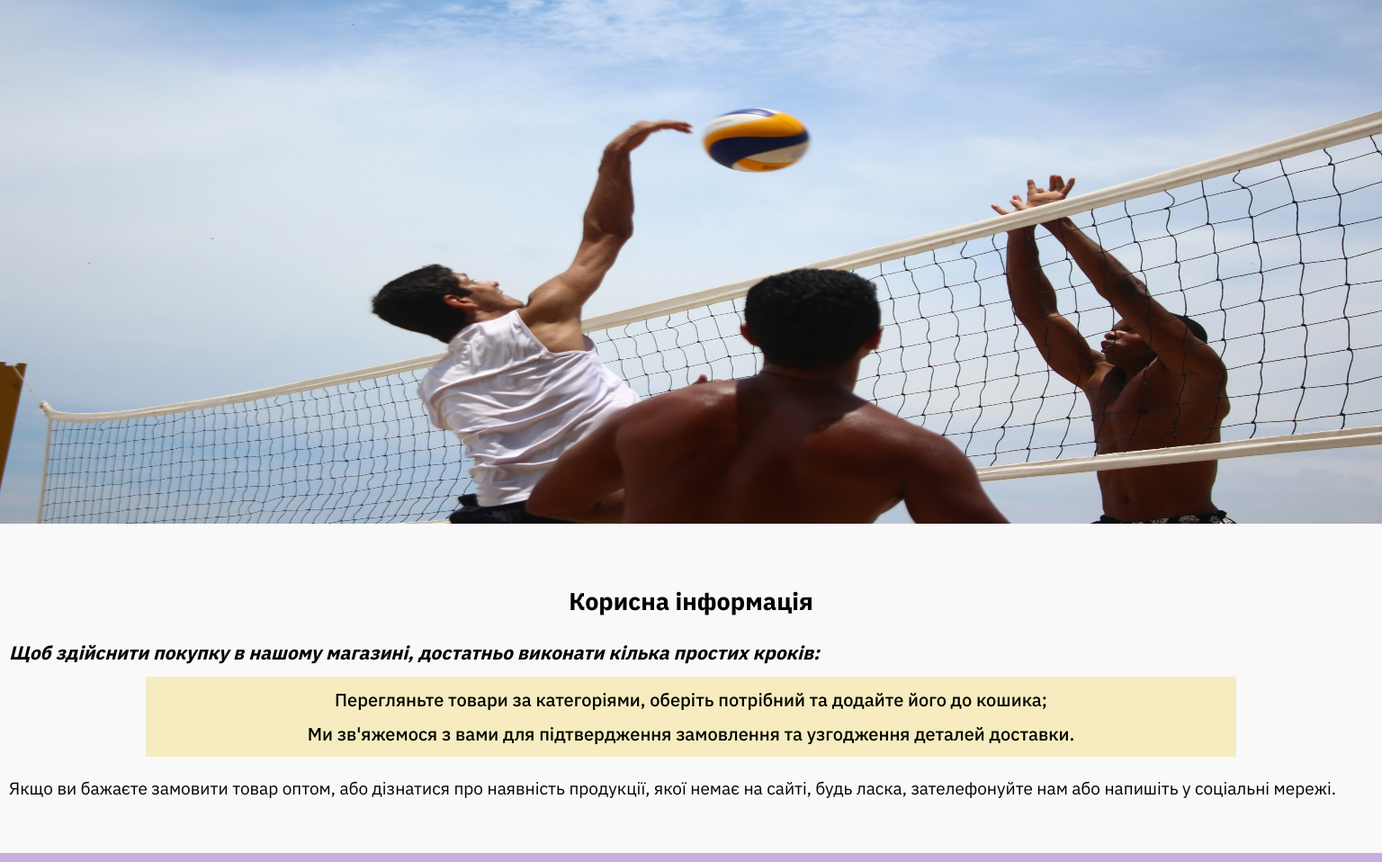
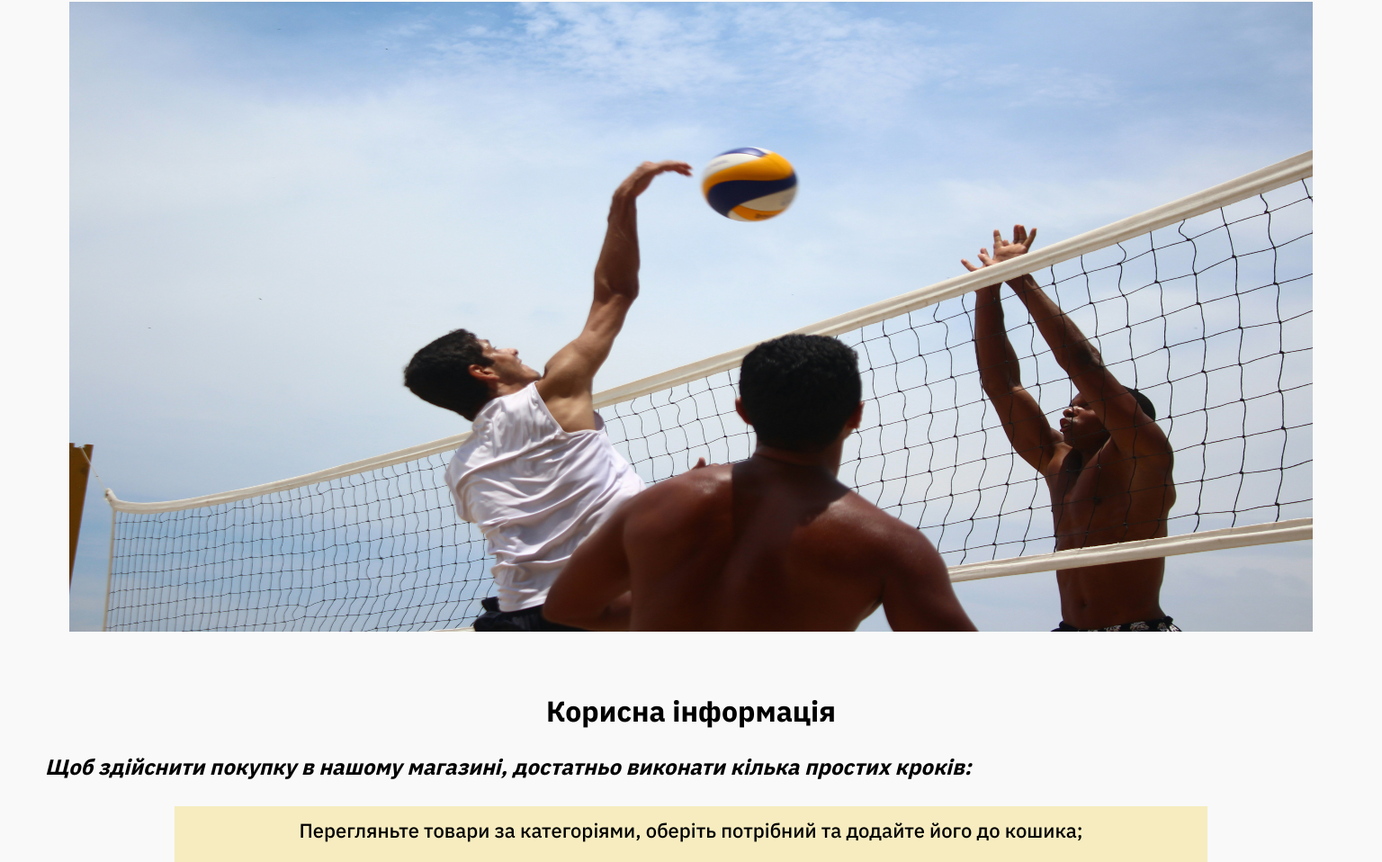
Before and after one commit to ulianasunny31/GARMONIYA_SHOP, a plain HTML site: page index.html in a window 1536 px wide. Shown: the part 192-1150 px from the top of the page at 90% size. Drawn offline with nearby package versions, Linux system fonts and the light colour scheme.

Commit message:
finished styles(1check)

```diff
--- a/css/styles.css
+++ b/css/styles.css
@@ -54,6 +54,26 @@ img {
 
 .visible {
   display: block;
+}
+
+/* width */
+::-webkit-scrollbar {
+  width: 12px;
+}
+
+/* Track */
+::-webkit-scrollbar-track {
+  background: white;
+}
+
+/* Handle */
+::-webkit-scrollbar-thumb {
+  background: var(--dark-purple);
+}
+
+/* Handle on hover */
+::-webkit-scrollbar-thumb:hover {
+  background: var(--accent-purple);
 }
 
 @media screen and (min-width: 768px) {
@@ -1517,39 +1537,42 @@ main {
 }
 
 @media screen and (min-width: 1440px) {
+  .slideshow-section {
+    padding: 40px 0px 30px;
+  }
+
   .additional-info-section {
-    padding: 40px 5px 60px;
+    padding: 40px 50px 60px;
   }
 
   .main-heading {
     width: 300px;
   }
 
-  .additional-info-section {
-    padding: 40px 10px 60px;
-  }
-
   .additional-info-heading {
-    font-size: 27px;
+    font-size: 32px;
     margin-bottom: 30px;
   }
 
   .additional-info-section h4 {
-    font-size: 21px;
+    font-size: 24px;
+    margin-bottom: 30px;
   }
 
   .info-step-list {
-    font-size: 20px;
-    gap: 15px;
+    font-size: 22px;
+    gap: 25px;
     width: 80%;
-    margin: 0 auto 25px;
+    margin: 0 auto 27px;
   }
 
   .additional-info-section p {
-    font-size: 19px;
+    font-size: 22px;
   }
 
   .slideshow-div img {
-    height: 600px;
-  }
-}
+    width: 90%;
+    height: 700px;
+    margin: 0 auto;
+  }
+}
```
